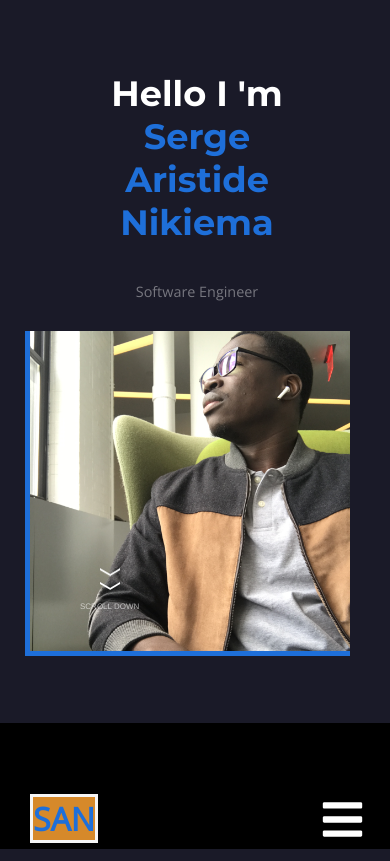
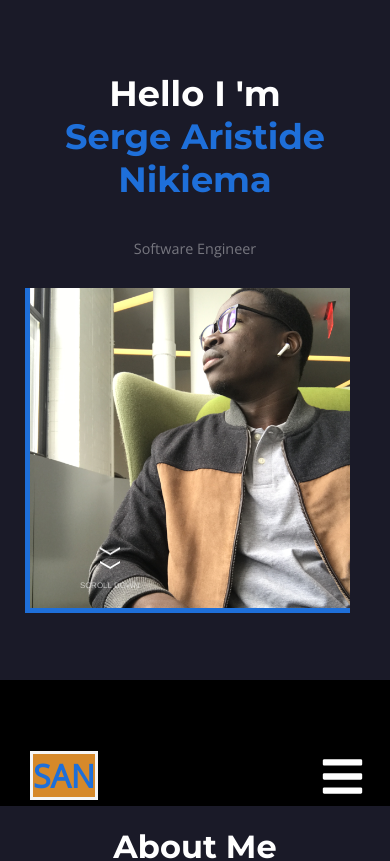
Before and after one commit to sergethi/Serge-Portfolio, a React (Create React App) app: page / in a window 390 px wide. Shown: the top 861 px of the page. Built offline with nearby package versions, Linux system fonts and the light colour scheme.

Commit message:
fix mobile responsiveness

```diff
--- a/src/App.css
+++ b/src/App.css
@@ -713,8 +713,9 @@ a {
   }
   .home_container .home_head_wrapper {
     top: 0rem;
-    width: 60vw;
-    margin-left: 80px;
+    width: 100vw;
+    margin: auto auto;
+    /* margin-left: 80px; */
   }
   .home_container .home_head_wrapper h1 {
     font-size: 2.2rem;
@@ -854,7 +855,7 @@ nav {
     border-top: 2px solid blue;
     padding: 0px 15px 0px 0px;
     /* height: 50px; */
-    width: 100vh;
+    width: 100%;
     text-align: center;
     z-index: 1;
   }
@@ -953,6 +954,7 @@ nav {
     position: relative;
     top: 3rem;
     width: 100%;
+    /* margin: auto auto; */
     /* justify-content: center; */
   }
   .work_container h1 {
@@ -977,7 +979,7 @@ nav {
   }
   .work_container .projects_container img {
     height: 15rem;
-    width: 80%;
+    width: 100%;
     margin-left: 0px;
   }
   .image a{
--- a/src/index.css
+++ b/src/index.css
@@ -1,3 +1,4 @@
+
 body {
   margin: 0;
   font-family: -apple-system, BlinkMacSystemFont, 'Segoe UI', 'Roboto', 'Oxygen',
```
